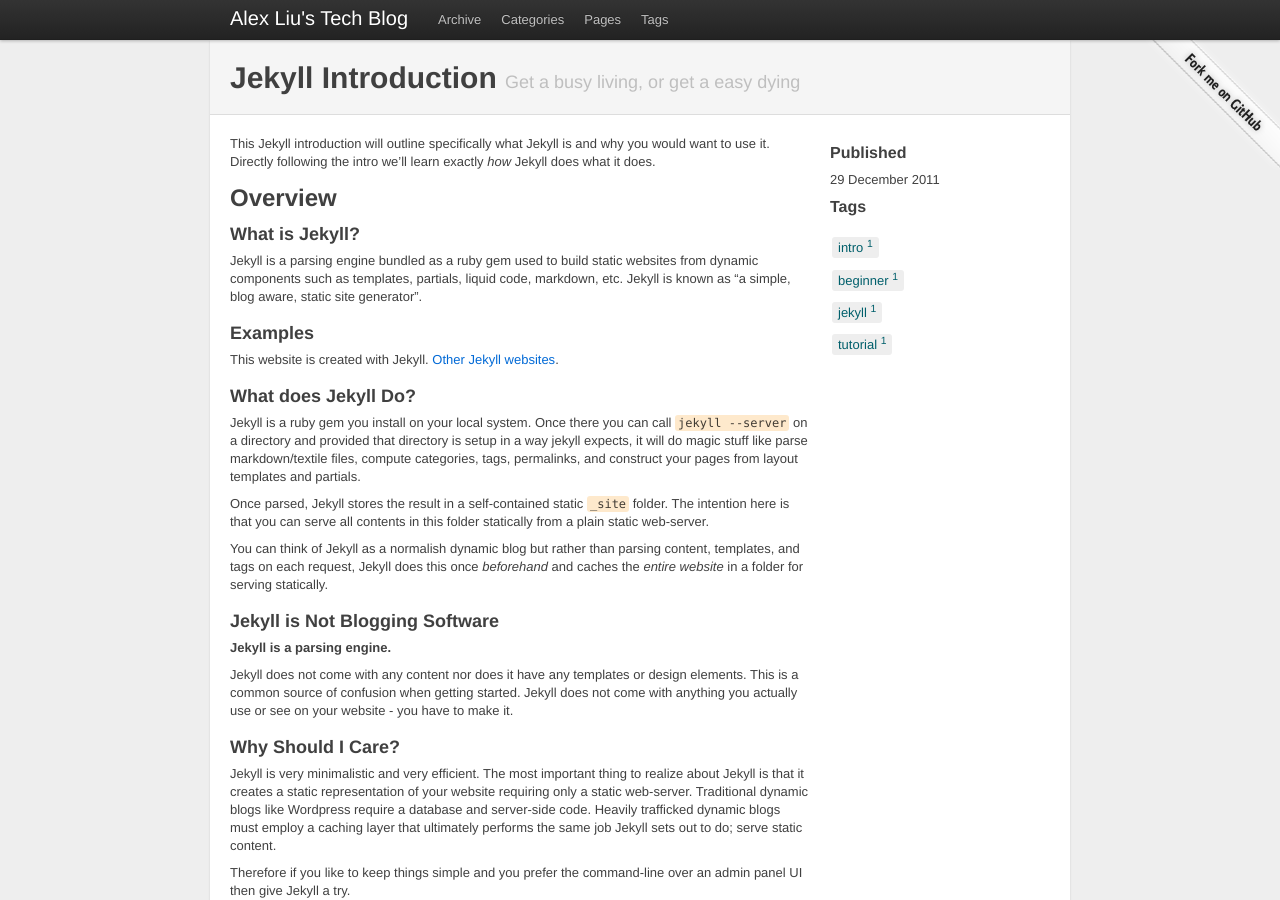
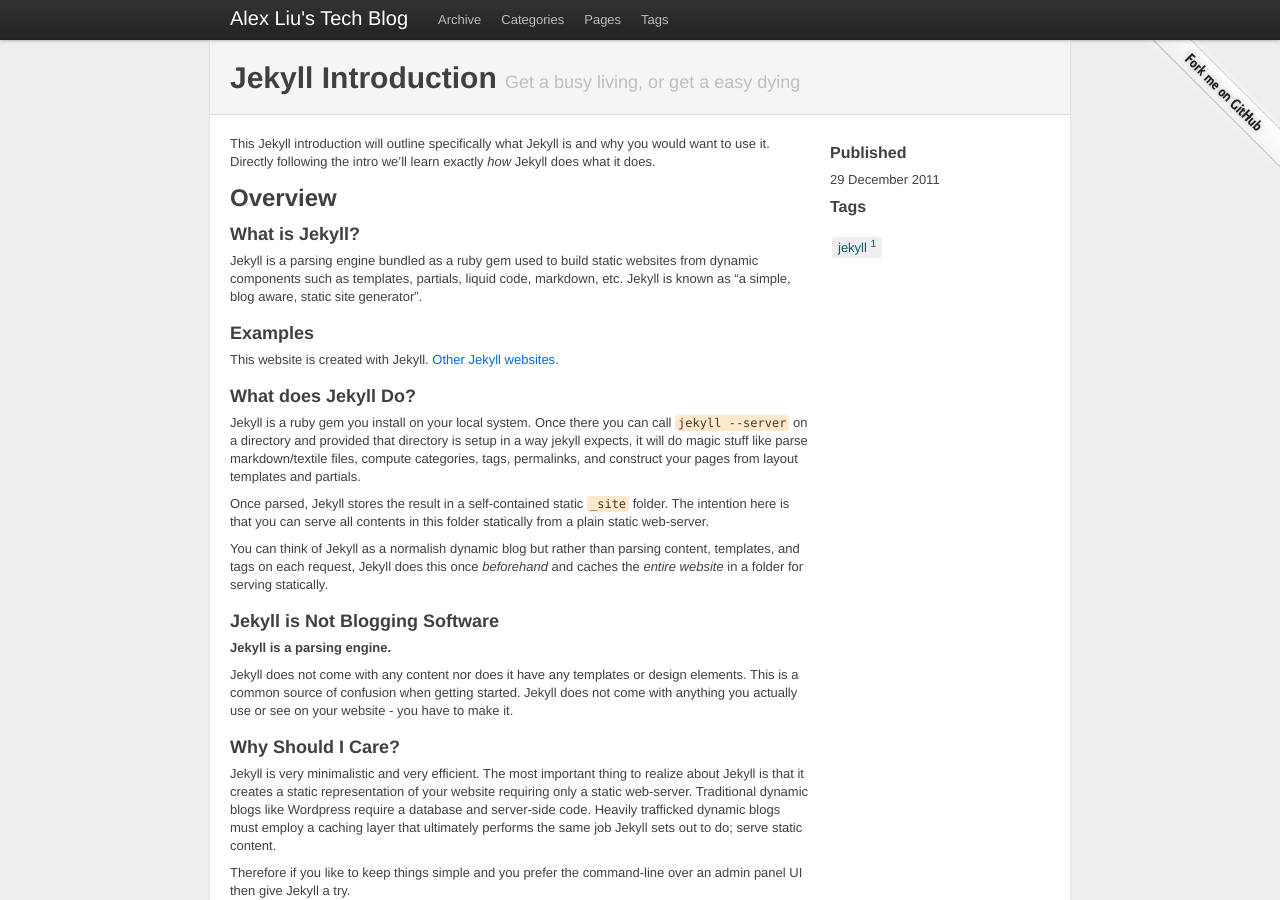
Before and after one commit to liuzhenkun/liuzhenkun.github.com, a Jekyll site: the page built from _posts/core-samples/2011-12-29-jekyll-introduction.md, in a window 1280 px wide and 900 px high. Built offline with Jekyll 4.4.1, drawn with Linux system fonts in a browser that asks for light colours; comment, search, counter and statistics services are not loaded.

Commit message:
remove uesless tags about post

```diff
--- a/_posts/core-samples/2011-12-29-jekyll-introduction.md
+++ b/_posts/core-samples/2011-12-29-jekyll-introduction.md
@@ -2,7 +2,7 @@
 layout: post
 category : lessons
 tagline: "Supporting tagline"
-tags : [intro, beginner, jekyll, tutorial]
+tags : [jekyll]
 ---
 
 This Jekyll introduction will outline specifically  what Jekyll is and why you would want to use it.
```
